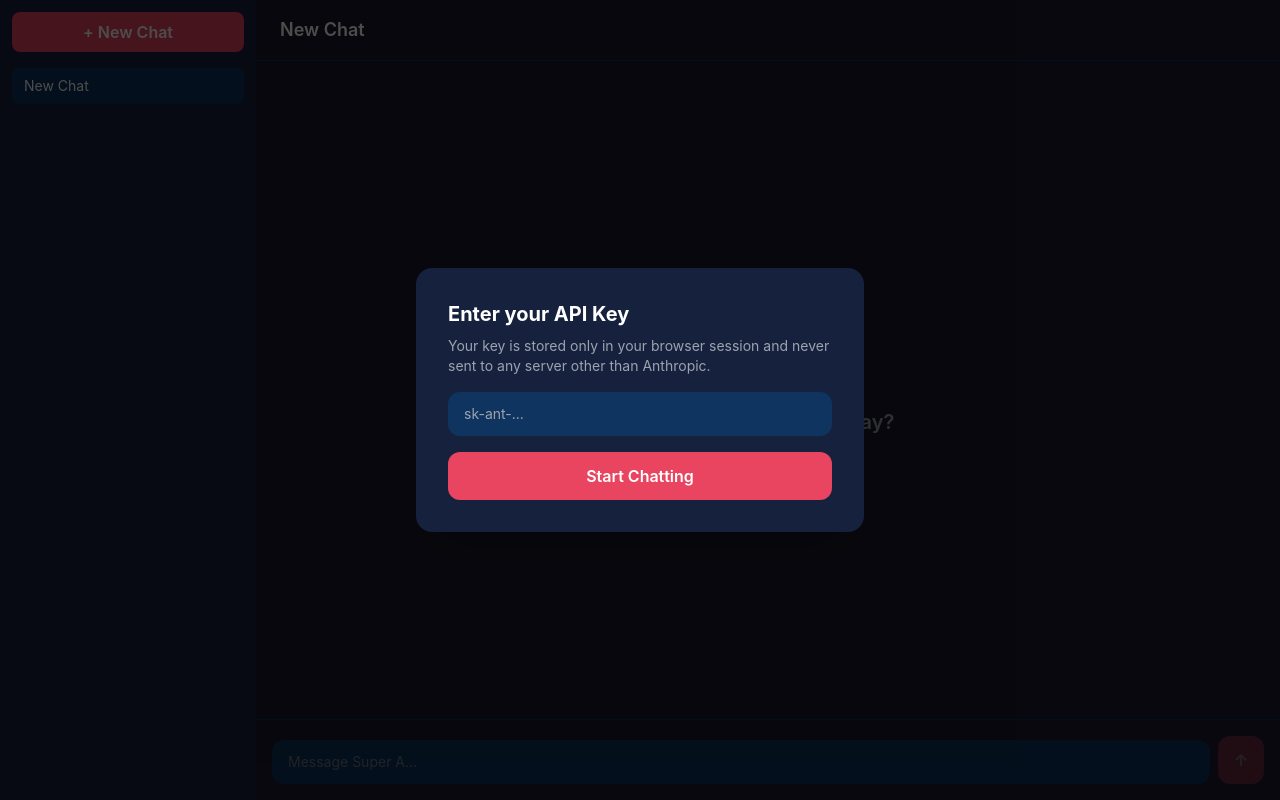
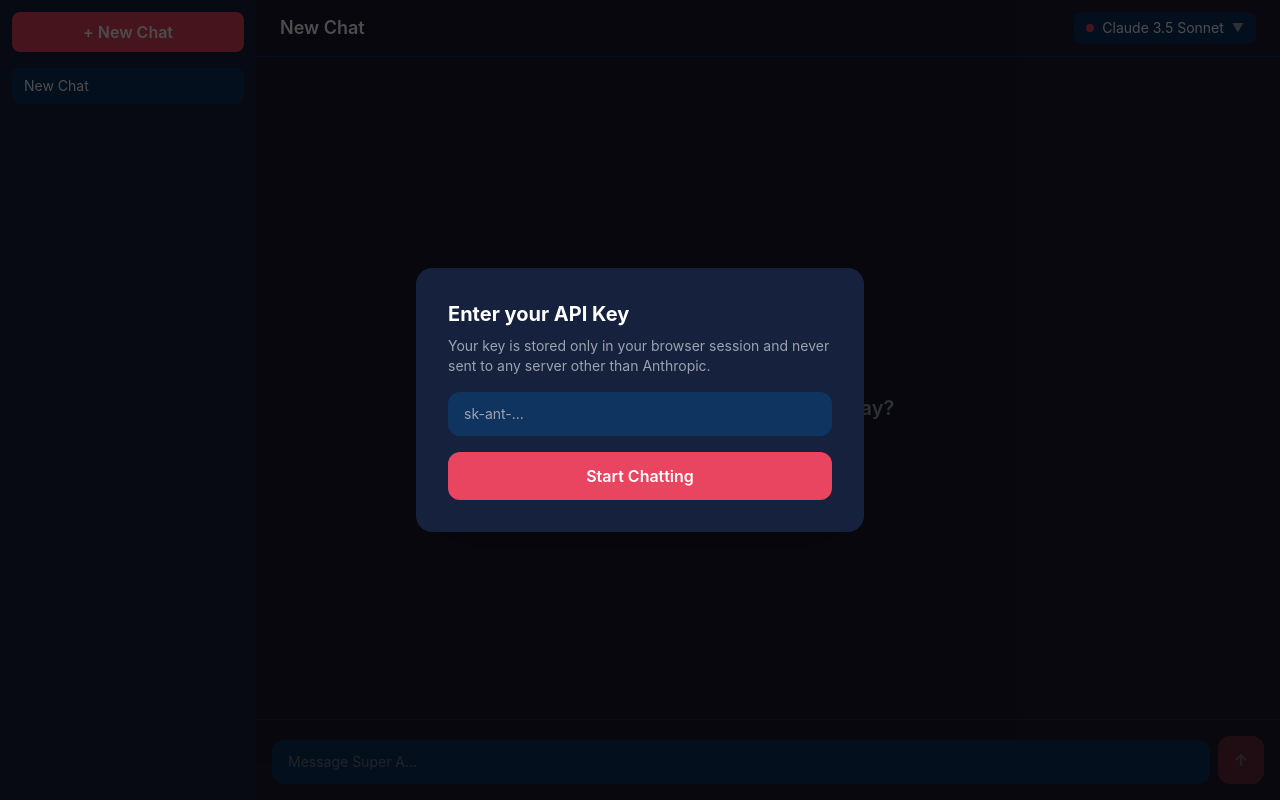
Before and after one commit to margarza13/openclaude-clone, a React (Create React App) app: page / in a window 1280 px wide. Built offline with nearby package versions, Linux system fonts and the light colour scheme.

Commit message:
feat: wire ModelSelector into ChatPage header

```diff
--- a/src/pages/ChatPage.jsx
+++ b/src/pages/ChatPage.jsx
@@ -3,10 +3,11 @@
 import MessageBubble from '../components/MessageBubble';
 import ChatInput from '../components/ChatInput';
 import ApiKeyModal from '../components/ApiKeyModal';
+import ModelSelector from '../components/ModelSelector';
 import { useChat } from '../hooks/useChat';
 
 export default function ChatPage() {
-  const { conversations, activeConversation, setActiveId, newChat, sendUserMessage, loading } = useChat();
+  const { conversations, activeConversation, setActiveId, newChat, sendUserMessage, loading, model, setModel } = useChat();
   const [apiKey, setApiKey] = useState(localStorage.getItem('oc_api_key') || '');
   const bottomRef = useRef(null);
 
@@ -29,27 +30,36 @@
         onNew={newChat}
       />
       <div className="flex-1 flex flex-col">
-        <div className="px-6 py-4 border-b border-[#0f3460] text-white font-semibold text-lg">
-          {activeConversation?.title || 'New Chat'}
+        {/* Header */}
+        <div className="px-6 py-3 border-b border-[#0f3460] flex items-center justify-between">
+          <span className="text-white font-semibold text-lg truncate">
+            {activeConversation?.title || 'New Chat'}
+          </span>
+          <ModelSelector model={model} onChange={setModel} />
         </div>
+
+        {/* Messages */}
         <div className="flex-1 overflow-y-auto px-6 py-4">
           {activeConversation?.messages.length === 0 && (
             <div className="flex flex-col items-center justify-center h-full text-gray-500">
               <div className="text-5xl mb-4">✦</div>
               <p className="text-xl font-semibold text-gray-400">How can I help you today?</p>
+              <p className="text-sm text-gray-600 mt-1">Using {model.includes('haiku') ? 'Claude 3 Haiku' : model.includes('opus') ? 'Claude 3 Opus' : 'Claude 3.5 Sonnet'}</p>
             </div>
           )}
           {activeConversation?.messages.map(msg => (
             <MessageBubble key={msg.id} message={msg} />
           ))}
-          {loading && (
+          {loading && activeConversation?.messages[activeConversation.messages.length - 1]?.content === '' && (
             <div className="flex justify-start mb-4">
               <div className="w-8 h-8 rounded-full bg-[#e94560] flex items-center justify-center text-white text-xs font-bold mr-2">A</div>
-              <div className="bg-[#16213e] px-4 py-3 rounded-2xl rounded-tl-sm text-gray-400 text-sm">Thinking...</div>
+              <div className="bg-[#16213e] px-4 py-3 rounded-2xl rounded-tl-sm text-gray-400 text-sm animate-pulse">Thinking...</div>
             </div>
           )}
           <div ref={bottomRef} />
         </div>
+
+        {/* Input */}
         <ChatInput onSend={(msg) => sendUserMessage(msg, apiKey)} loading={loading} />
       </div>
     </div>
```
